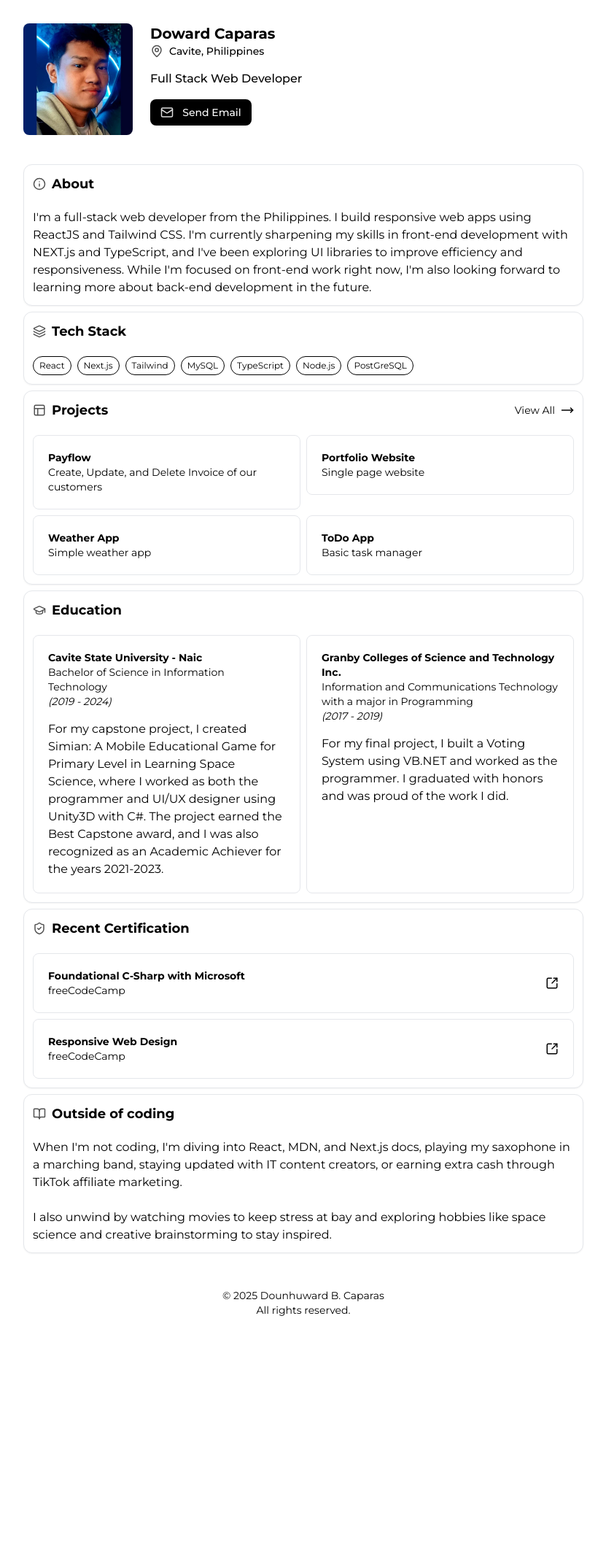
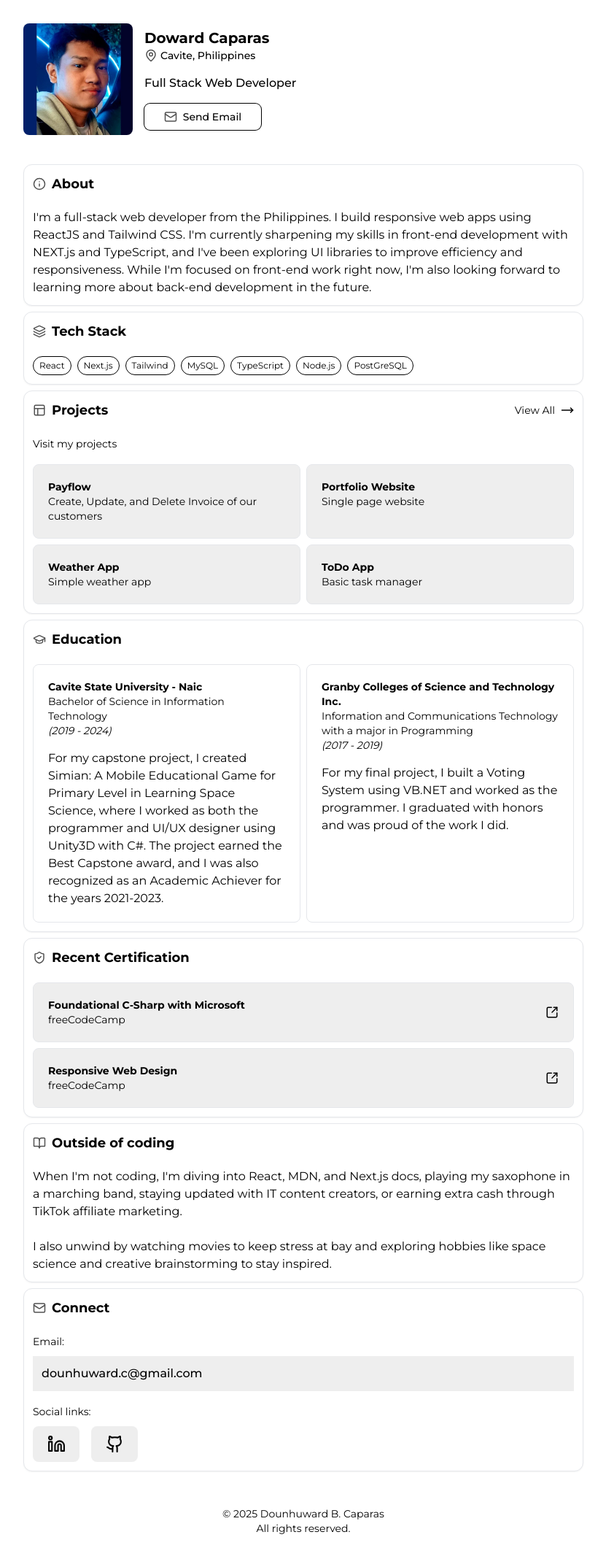
Before and after one commit to DowardCaparas/portfolio-main, a Next.js app: page / in a window 1280 px wide. Shown: the whole page at 73% size, without its empty margins (224-1055 px from the left). Before the commit the page ends 1837 px from the top, so only its background shows below. Built offline with nearby package versions, Linux system fonts and the light colour scheme.

Commit message:
add connect

```diff
--- a/app/globals.css
+++ b/app/globals.css
@@ -34,15 +34,10 @@ body {
     filter: drop-shadow(0 5px 5px #dddddd);
   }
 
-.hover_project_card:hover {
-  @apply hover:bg-[#eeeeee] active:bg-[#dddddd] transition-colors duration-150 ease-in
+.segment_card_hover:hover {
+  @apply hover:bg-[#e7e7e7] active:bg-[#eeeeee] transition-colors duration-150 ease-in
 }
 
 .certificate_card {
-  transition: transform .3;
   @apply flex justify-between items-center border p-5 rounded-lg
 }
-
-.certificate_card:hover {
-  transform: scale(1.01);
-}
--- a/app/layout.tsx
+++ b/app/layout.tsx
@@ -6,7 +6,7 @@ const montserrat = Montserrat({ subsets: ['latin'] });
 
 export const metadata: Metadata = {
   title: "Doward Caparas",
-  description: "I'm a Full stack web developer",
+  description: "I'm a Full stack web developer showcasing my works and interest",
 };
 
 export default function RootLayout({
--- a/app/lib/constants.ts
+++ b/app/lib/constants.ts
@@ -77,3 +77,17 @@ export const projectArray = [
       url: "https://www.freecodecamp.org/certification/Dounhuward_B_Caparas/responsive-web-design",
     },
   ];
+
+  // Socials
+  export const socials = [
+    {
+        name: "Linked in",
+        iconUrl: "/linkedin.svg",
+        url: 'https://www.linkedin.com/in/dounhuwardcaparas/'
+    },
+    {
+        name: "Github",
+        iconUrl: "/github.svg",
+        url: 'https://github.com/DowardCaparas'
+    },
+];
--- a/app/lib/definition.ts
+++ b/app/lib/definition.ts
@@ -19,3 +19,9 @@ export type ProjectCardProps = {
       name: string;
       description: string;
 }
+
+export type SocialsProps = {
+      name: string;
+      url: string;
+      iconUrl: string;
+}
--- a/app/page.tsx
+++ b/app/page.tsx
@@ -1,18 +1,19 @@
 import Image from "next/image";
 import SectionTitle from "./ui/components/SectionTitle";
 import TechStack from "./ui/components/TechStack";
-import { certificates, projectArray } from "./lib/constants";
+import { certificates, projectArray, socials } from "./lib/constants";
 import Projects from "./ui/components/Projects";
 import { SendMail } from "./ui/components/Buttons";
 import EducationCard from "./ui/components/EducationCard";
 import CertificationCard from "./ui/components/CertificationCard";
+import Socials from "./ui/components/Socials";
 
 const Home = () => {
   const filteredProjectArray = projectArray.slice(0, 4);
 
   return (
     <main className="flex flex-col">
-      <div className="flex gap-6 font-medium mb-10">
+      <div className="flex gap-4 font-medium mb-10 items-center">
         <Image
           src="/images/doward.webp"
           alt="Doward Caparas"
@@ -22,7 +23,7 @@ const Home = () => {
         />
         <div className="flex flex-col">
           <h1 className="font-bold text-xl">Doward Caparas</h1>
-          <span className="text-sm flex gap-2">
+          <span className="text-sm flex gap-1">
             <Image
               src="/mappin.svg"
               alt="map pin"
@@ -33,7 +34,8 @@ const Home = () => {
             Cavite, Philippines
           </span>
           <span className="my-4">Full Stack Web Developer</span>
-          <SendMail label="Send Email" iconUrl="/mail.svg" />
+          {/* Send email button */}
+          <SendMail />
         </div>
       </div>
 
@@ -61,17 +63,17 @@ const Home = () => {
         {/* Project section */}
         <section className="section_title card">
           <SectionTitle title="Projects" iconUrl="/panels.svg" />
-          <div className="grid gap-2 sm:grid-cols-2">
+          <span className="text-sm">Visit my projects</span>
+          <div className="grid gap-2 sm:grid-cols-2 mt-4">
             {filteredProjectArray.map((project) => (
-              <div key={project.name}>
                 <Projects
+                  key={project.name}
                   name={project.name}
                   image={project.image}
                   github={project.github}
                   url={project.url}
                   description={project.description}
                 />
-              </div>
             ))}
           </div>
         </section>
@@ -115,6 +117,33 @@ const Home = () => {
           </p>
         </section>
 
+         {/* Connect section */}
+         <section className="section_title card">
+          <SectionTitle title="Connect" iconUrl="/mail.svg" />
+
+            <span className="text-sm">
+              Email:
+            </span>
+            <div className="bg-[#eeeeee] w-full p-3 font-medium mb-4 mt-2">
+              dounhuward.c@gmail.com
+            </div>
+
+            <span className="text-sm">
+              Social links:
+            </span>
+            <div className="flex gap-4 mt-2">
+              {socials.map((social) => (
+                  <Socials
+                    key={social.name}
+                    name={social.name}
+                    iconUrl={social.iconUrl}
+                    url={social.url}
+                  />
+              ))}
+            </div>
+
+        </section>
+
         {/* Footer */}
         <footer className="text-center flex flex-col mt-10 text-sm">
           <span>&copy; 2025 Dounhuward B. Caparas</span>
--- a/app/ui/components/Buttons.tsx
+++ b/app/ui/components/Buttons.tsx
@@ -34,36 +34,6 @@ export const Back = ({ path }: { path: string }) => {
   );
 };
 
-export const SendMail = ({
-  label,
-  iconUrl,
-}: {
-  label: string;
-  iconUrl: string;
-}) => {
-  const handleClick = () => {
-    window.location.href =
-      "mailto:dounhuward.c@gmail.com?subject=Hello&body=How are you?";
-  };
-
-  return (
-    <button
-      onClick={handleClick}
-      className="p-2 flex gap-3 bg-black text-white justify-center items-center
-      w-2/3 rounded-lg"
-    >
-      <Image
-        src={iconUrl}
-        alt={label}
-        width={18}
-        height={18}
-        className="object-contain"
-      />
-      <span className="text-sm">{label}</span>
-    </button>
-  );
-};
-
 export const ProjectCardButton = ({path, imgURL, alternative,}: ProjectCardButtonProps) => {
   return (
     <Link href={path} target="_blank" rel="noopener noreferrer">
@@ -84,10 +54,34 @@ export const ProjectCard = ({ path, name, description }: ProjectCardProps) => {
       href={path}
       target="_blank"
       rel="noopener noreferrer"
-      className="border p-5 flex flex-col rounded-lg hover_project_card"
+      className="border p-5 flex flex-col rounded-lg segment_card_hover bg-[#eeeeee]"
     >
       <span className="font-bold text-sm">{name}</span>
       <span className="text-sm">{description}</span>
     </Link>
   );
 };
+
+export const SendMail = () => {
+  const handleClick = () => {
+    window.location.href =
+      "mailto:dounhuward.c@gmail.com?subject=Hello&body=How are you?";
+  };
+
+  return (
+    <button
+      onClick={handleClick}
+      className="p-2 px-6 flex gap-2 ring-black ring-1 justify-center items-center rounded-lg
+      w-40"
+    >
+      <Image
+        src='/mail.svg'
+        alt="message icon"
+        width={18}
+        height={18}
+        className="object-contain"
+      />
+      <span className="text-sm">Send Email</span>
+    </button>
+  );
+};
--- a/app/ui/components/CertificationCard.tsx
+++ b/app/ui/components/CertificationCard.tsx
@@ -11,7 +11,12 @@ const CertificationCard = ({
   url: string;
 }) => {
   return (
-    <Link href={url} target="_blank" rel="noopener noreferrer" className="certificate_card">
+    <Link
+      href={url}
+      target="_blank"
+      rel="noopener noreferrer"
+      className="certificate_card segment_card_hover bg-[#eeeeee]"
+    >
       <div className=" flex flex-col ">
         <span className="font-bold text-sm">{name}</span>
         <span className="text-sm">{from}</span>
--- /dev/null
+++ b/app/ui/components/Socials.tsx
@@ -0,0 +1,21 @@
+"use client";
+
+import Link from "next/link";
+import Image from "next/image";
+import { SocialsProps } from "@/app/lib/definition";
+
+const Socials = ({ name, url, iconUrl }: SocialsProps) => {
+  return (
+    <Link href={url} className="bg-[#eeeeee] w-16 p-3 rounded-lg segment_card_hover">
+      <Image
+        src={iconUrl}
+        alt={name}
+        width={25}
+        height={25}
+        className="object-contain self-center mx-auto"
+      />
+    </Link>
+  );
+};
+
+export default Socials;
```
Also changed, not shown: public/mail.svg. Lines whose indentation alone changed are shown as unchanged.
